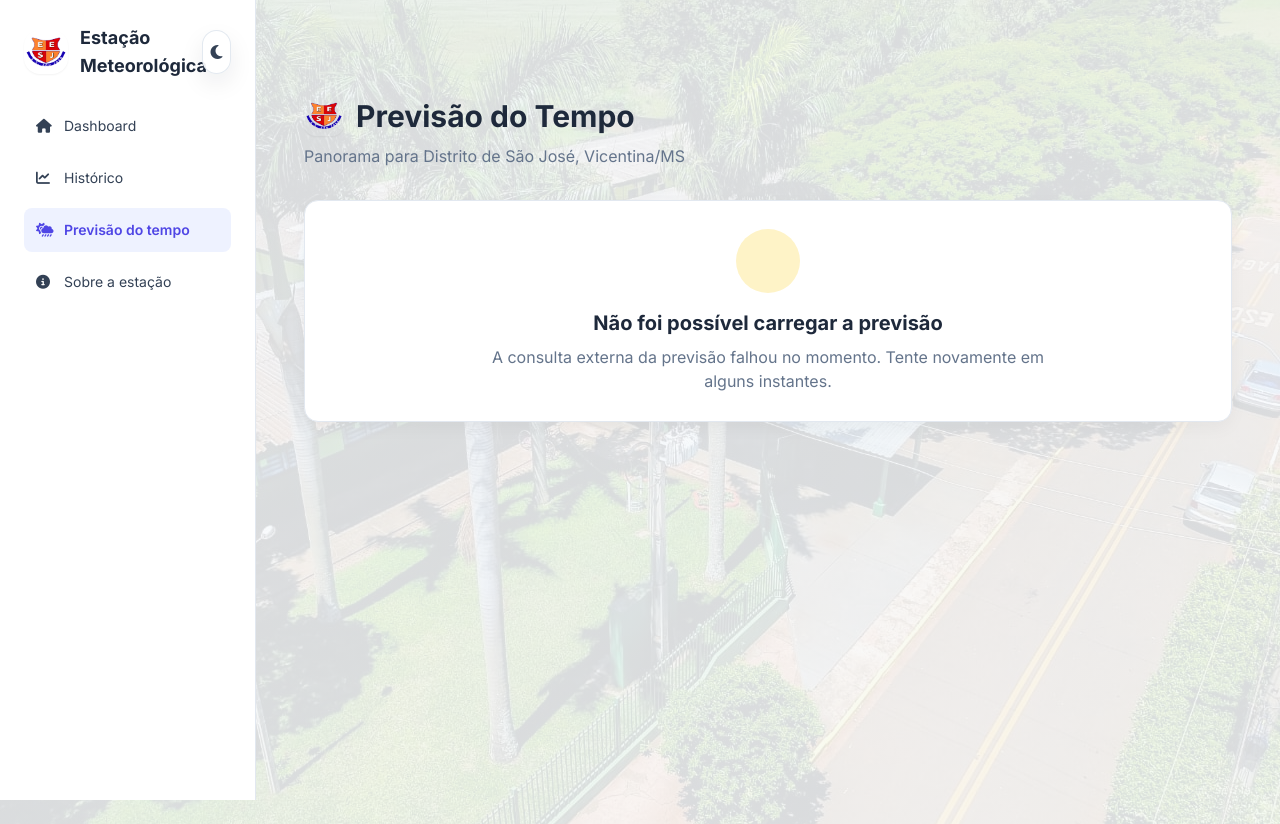
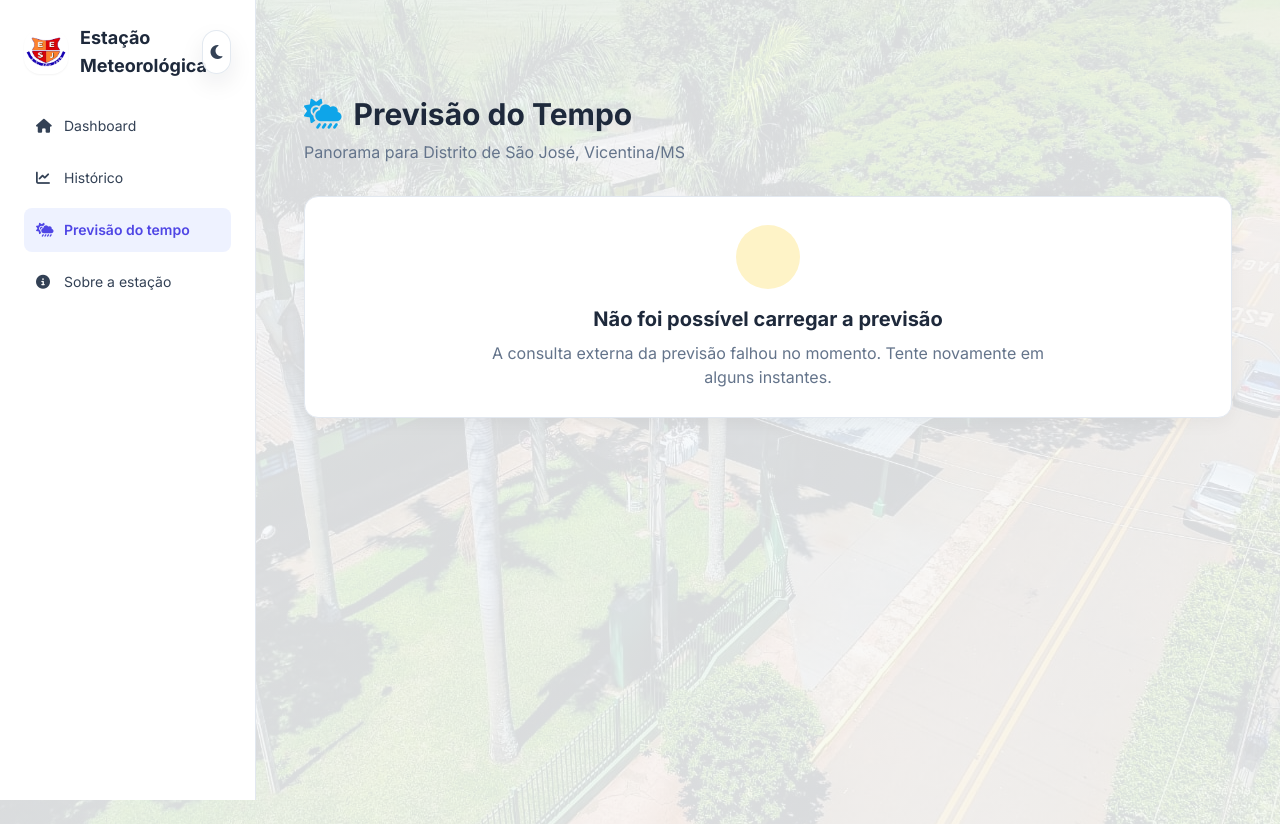
Before and after one commit to rodrigoraa/EstacaoEmPython, a Flask app: page /previsao in a window 1280 px wide. Run offline with Flask 3, Linux system fonts and the light colour scheme; data that the repository does not hold is empty; parts of the project's set-up code (start-up, migrations or seed data) failed here and were passed over; some libraries are stand-ins or nearby versions.

Commit message:
Melhoria nos alertas

```diff
--- a/estacao/app.py
+++ b/estacao/app.py
@@ -1,4 +1,4 @@
-from flask import Flask
+from flask import Flask, send_from_directory
 from dotenv import load_dotenv
 
 load_dotenv(encoding="utf-8")
@@ -32,5 +32,14 @@ app.register_blueprint(public_routes)
 app.register_blueprint(api_routes)
 app.register_blueprint(admin_routes)
 
+
+@app.route("/favicon.ico")
+def favicon():
+    return send_from_directory(
+        os.path.join(app.root_path, "static"),
+        "logo.png",
+        mimetype="image/png",
+    )
+
 if __name__ == "__main__":
     app.run(host="0.0.0.0", port=8080)
--- a/estacao/templates/historico.html
+++ b/estacao/templates/historico.html
@@ -3,11 +3,7 @@
 
 <div class="max-w-7xl mx-auto px-4 mt-10 space-y-8 pb-12">
   <h1 class="text-3xl font-bold text-slate-800 flex items-center gap-3">
-    <img
-      src="{{ url_for('static', filename='logo.png') }}"
-      alt="Logo da escola"
-      class="h-10 w-10 rounded-xl shadow-sm"
-    />
+    <i class="fa-solid fa-chart-line text-indigo-500"></i>
     Hist&oacute;rico Meteorol&oacute;gico
   </h1>
 
--- a/estacao/templates/layout.html
+++ b/estacao/templates/layout.html
@@ -14,7 +14,9 @@
     <link href="https://fonts.googleapis.com/css2?family=Inter:wght@300;400;500;600;700;800&display=swap"
         rel="stylesheet" />
 
-    <link rel="icon" type="image/png" href="{{ url_for('static', filename='logo.png') }}" />
+    <link rel="icon" type="image/png" sizes="32x32" href="{{ url_for('static', filename='logo.png') }}?v=2" />
+    <link rel="shortcut icon" type="image/png" href="{{ url_for('static', filename='logo.png') }}?v=2" />
+    <link rel="apple-touch-icon" href="{{ url_for('static', filename='logo.png') }}?v=2" />
     <link rel="stylesheet" href="{{ url_for('static', filename='css/style.css') }}" />
     <script>
         (() => {
--- a/estacao/templates/previsao.html
+++ b/estacao/templates/previsao.html
@@ -3,11 +3,7 @@
   <div class="flex flex-col gap-4 md:flex-row md:items-end md:justify-between">
     <div>
       <h1 class="text-3xl font-bold text-slate-800 flex items-center gap-3">
-        <img
-          src="{{ url_for('static', filename='logo.png') }}"
-          alt="Logo da escola"
-          class="h-10 w-10 rounded-xl shadow-sm"
-        />
+        <i class="fa-solid fa-cloud-sun-rain text-sky-500"></i>
         Previs&atilde;o do Tempo
       </h1>
       <p class="text-slate-500 mt-2">
```
